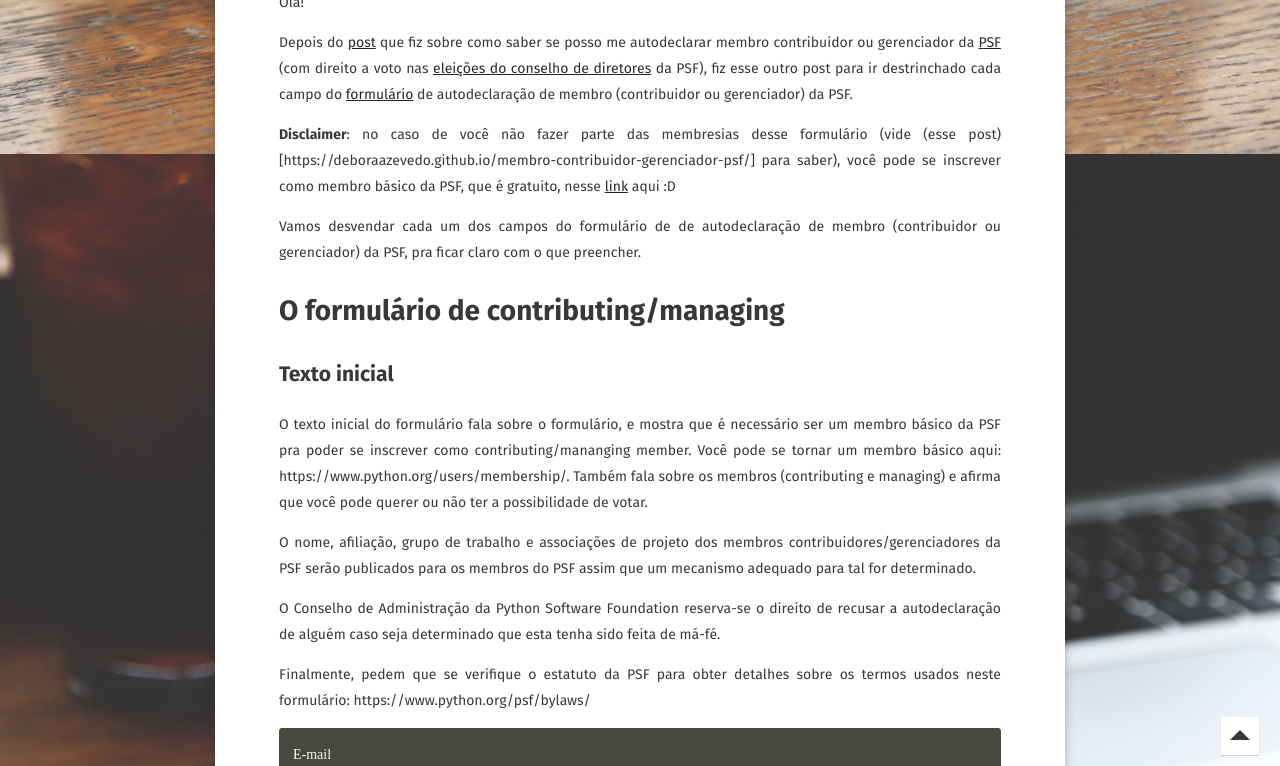
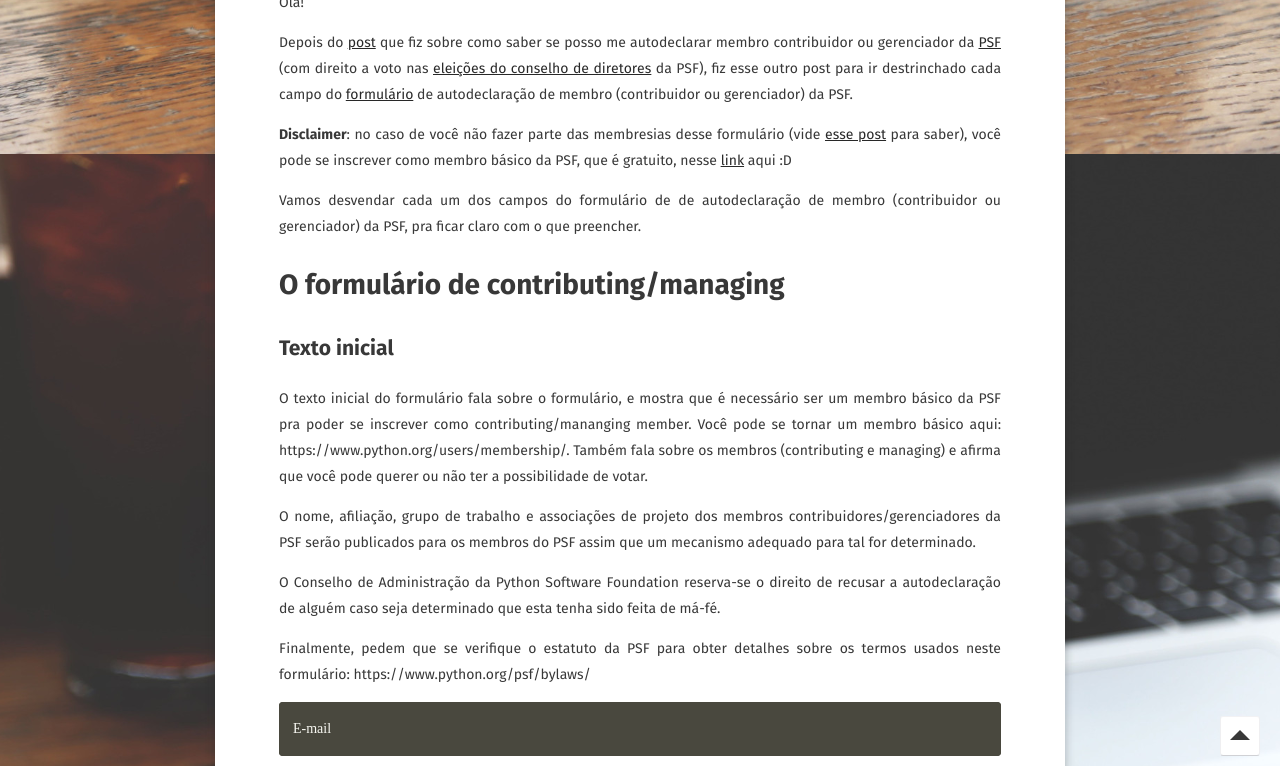
Before and after one commit to deboraazevedo/deboraazevedo.github.io, a Jekyll site: the page built from _posts/2021-05-27-desvendando-o-form-membro-votante-psf.md, in a window 1280 px wide and 900 px high, scrolled down 612 px, cut to the strip 134-900 px from the top of the window. Built offline with Jekyll 4.4.1, drawn with Linux system fonts in a browser that asks for light colours; some web fonts are replaced; comment, search, counter and statistics services are not loaded.

Commit message:
fixing markdown

```diff
--- a/_posts/2021-05-27-desvendando-o-form-membro-votante-psf.md
+++ b/_posts/2021-05-27-desvendando-o-form-membro-votante-psf.md
@@ -11,7 +11,7 @@ Olá!
 
 Depois do [post](https://deboraazevedo.github.io/membro-contribuidor-gerenciador-psf/) que fiz sobre como saber se posso me autodeclarar membro contribuidor ou gerenciador da [PSF](https://www.python.org/psf/about/) (com direito a voto nas [eleições do conselho de diretores]((https://www.python.org/nominations/elections/)) da PSF), fiz esse outro post para ir destrinchado cada campo do [formulário]((https://docs.google.com/forms/d/e/1FAIpQLSfwWBGkzvkWDZrxW3up_M_B7qgt1IWZlx9KJ0ucLA5WJP1vfA/viewform)) de autodeclaração de membro (contribuidor ou gerenciador) da PSF.
 
-**Disclaimer**: no caso de você não fazer parte das membresias desse formulário (vide (esse post)[https://deboraazevedo.github.io/membro-contribuidor-gerenciador-psf/] para saber), você pode se inscrever como membro básico da PSF, que é gratuito, nesse [link](https://www.python.org/users/membership/) aqui :D
+**Disclaimer**: no caso de você não fazer parte das membresias desse formulário (vide [esse post](https://deboraazevedo.github.io/membro-contribuidor-gerenciador-psf/) para saber), você pode se inscrever como membro básico da PSF, que é gratuito, nesse [link](https://www.python.org/users/membership/) aqui :D
 
 Vamos desvendar cada um dos campos do formulário de de autodeclaração de membro (contribuidor ou gerenciador) da PSF, pra ficar claro com o que preencher.
 
```
